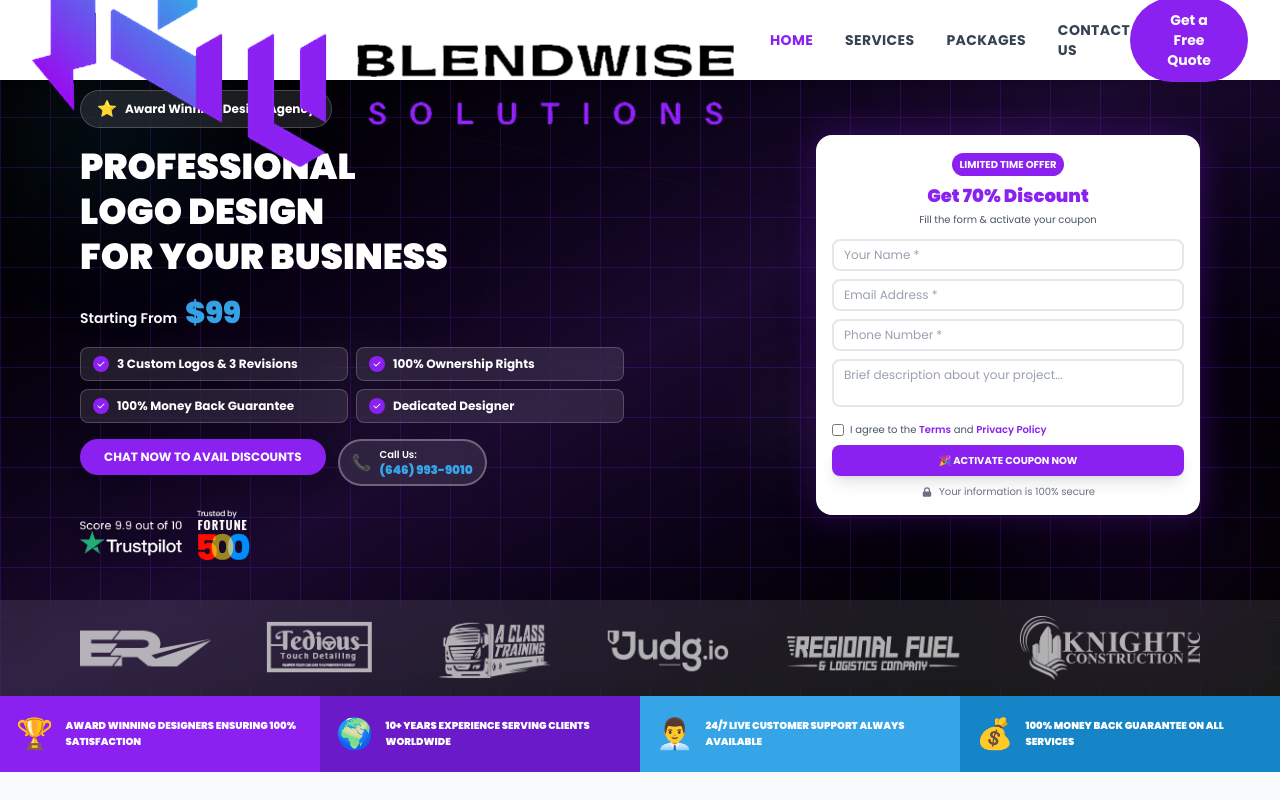
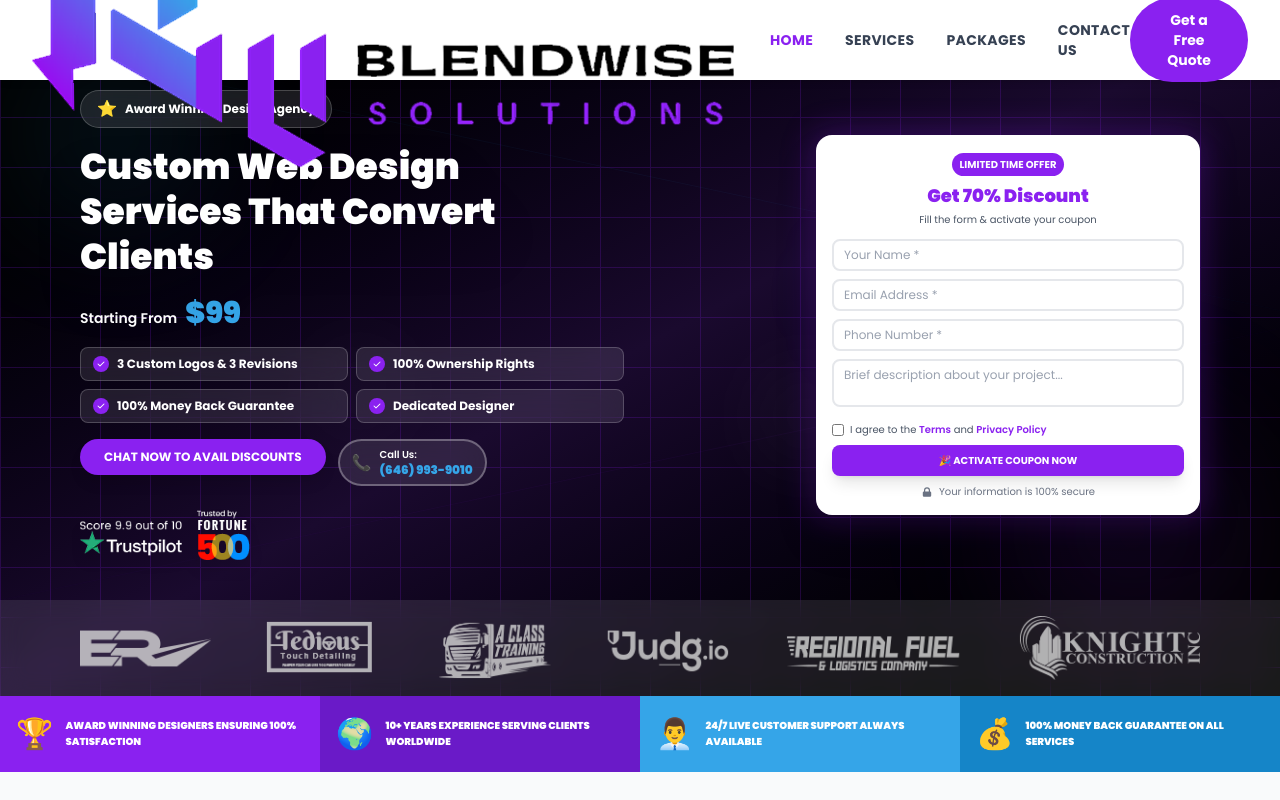
Before and after one commit to ALIRAZA4278/blendwise, a Next.js app: page / in a window 1280 px wide. Shown: the top 800 px of the page. Built offline with nearby package versions, Linux system fonts and the light colour scheme.

Commit message:
Update HeroSection text for improved clarity and branding. Changed headings to reflect custom web design services and target audience.

```diff
--- a/src/components/HeroSection.js
+++ b/src/components/HeroSection.js
@@ -68,15 +68,15 @@
 
             <h1 className="text-2xl md:text-3xl lg:text-4xl font-black leading-tight drop-shadow-2xl">
               <span className="text-white">
-                PROFESSIONAL
+                Custom Web Design
               </span>
               <br />
               <span className="text-white">
-                LOGO DESIGN
+                Services That Convert
               </span>
               <br />
               <span className="text-white">
-                FOR YOUR BUSINESS
+                Clients
               </span>
             </h1>
 
```
